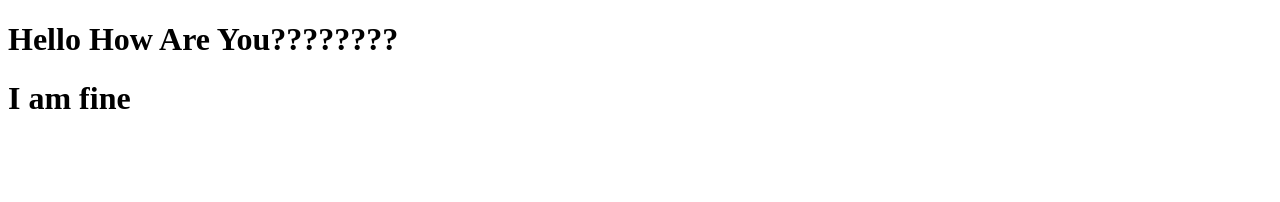
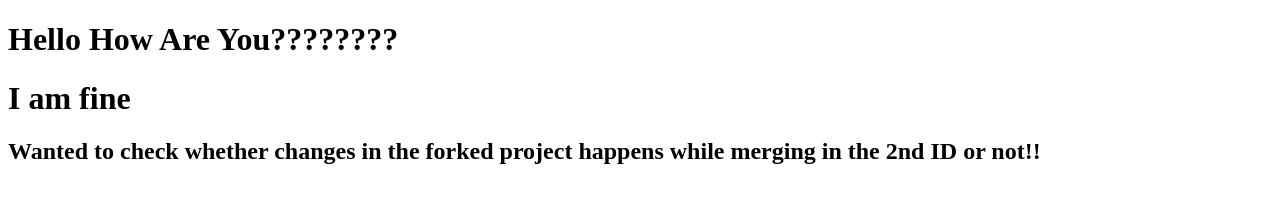
Before and after one commit to yash312312/dscdemo, a plain HTML site: page index.html in a window 1280 px wide. Drawn offline with Linux system fonts and the light colour scheme.

Commit message:
Update index.html

```diff
--- a/index.html
+++ b/index.html
@@ -6,5 +6,6 @@
 <body>
 	<h1>Hello How Are You????????</h1>
 	<h1>I am fine</h1>
+	<h2>Wanted to check whether changes in the forked project happens while merging in the 2nd ID or not!!</h2>
 </body>
 </html>
```
